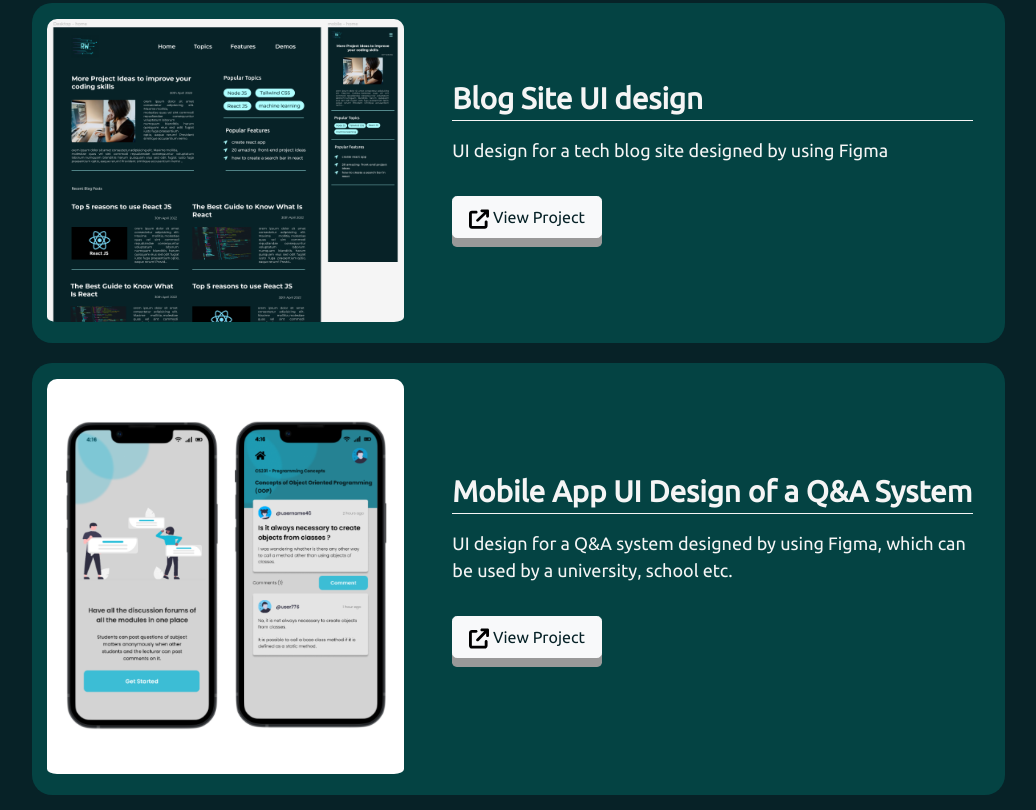
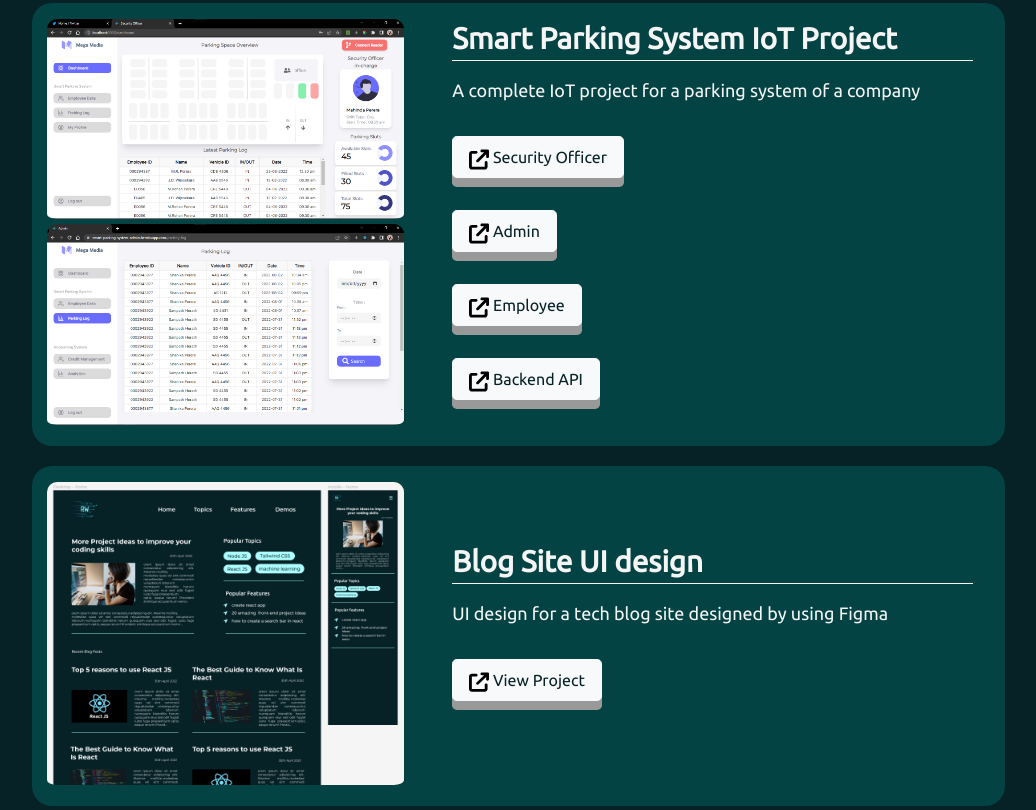
Before and after one commit to Rashmi-Wijesekara/portfolio, a plain HTML site: page index.html in a window 1280 px wide. Shown: the part 1556-2366 px from the top of the page, without its empty margins (106-1142 px from the left). Drawn offline with nearby package versions, Linux system fonts and the light colour scheme.

Commit message:
smart parking system project added

```diff
--- a/index.html
+++ b/index.html
@@ -344,6 +344,63 @@
                     <div class="container">
                         <div class="row">
                             <div class="project-imgs col-md-5 col-sm-12">
+                                <img src="images/smart-parking-system.png" class="project-img" alt="parking system image 1">
+                                <img src="images/smart-parking-system-1.png" class="project-img" alt="parking system image 2">
+                            </div>
+
+                            <div class="project-description col-md-7 col-sm-12">
+                                <div class="project-title">
+                                    Smart Parking System IoT Project
+                                </div>
+                                <div class="project-sentence">
+                                    A complete IoT project for a parking system of a company
+                                </div>
+
+                                <div class="project-repo-link">
+                                    <a href="https://github.com/Rashmi-Wijesekara/smart-parking-system-security-officer" target="_blank">
+                                        <button type="button" class="btn btn-light btn-outline-light btn-lg btn-set2 project-repo-btn">
+                                            <img src="images/arrow-up-right-from-square-solid.svg" class="project-repo-icon">
+                                            Security Officer
+                                        </button>
+                                    </a>
+                                </div>
+
+                                <div class="project-repo-link">
+                                    <a href="https://github.com/Rashmi-Wijesekara/smart-parking-system-admin" target="_blank">
+                                        <button type="button" class="btn btn-light btn-outline-light btn-lg btn-set2 project-repo-btn">
+                                            <img src="images/arrow-up-right-from-square-solid.svg" class="project-repo-icon">
+                                            Admin
+                                        </button>
+                                    </a>
+                                </div>
+
+                                <div class="project-repo-link">
+                                    <a href="https://github.com/Rashmi-Wijesekara/smart-parking-system-employee" target="_blank">
+                                        <button type="button" class="btn btn-light btn-outline-light btn-lg btn-set2 project-repo-btn">
+                                            <img src="images/arrow-up-right-from-square-solid.svg" class="project-repo-icon">
+                                            Employee
+                                        </button>
+                                    </a>
+                                </div>
+
+                                <div class="project-repo-link">
+                                    <a href="https://github.com/Rashmi-Wijesekara/smart-parking-system-backend" target="_blank">
+                                        <button type="button" class="btn btn-light btn-outline-light btn-lg btn-set2 project-repo-btn">
+                                            <img src="images/arrow-up-right-from-square-solid.svg" class="project-repo-icon">
+                                            Backend API
+                                        </button>
+                                    </a>
+                                </div>
+                            </div>
+
+                        </div>
+
+                    </div>
+                </div>
+                <div class="project-item">
+                    <div class="container">
+                        <div class="row">
+                            <div class="project-imgs col-md-5 col-sm-12">
                                 <img src="images/blog-site.png" class="project-img" alt="tabsaver extension image 1">
                             </div>
 
```
Also changed, not shown: images/smart-parking-system-1.png (added), images/smart-parking-system.png (added).
